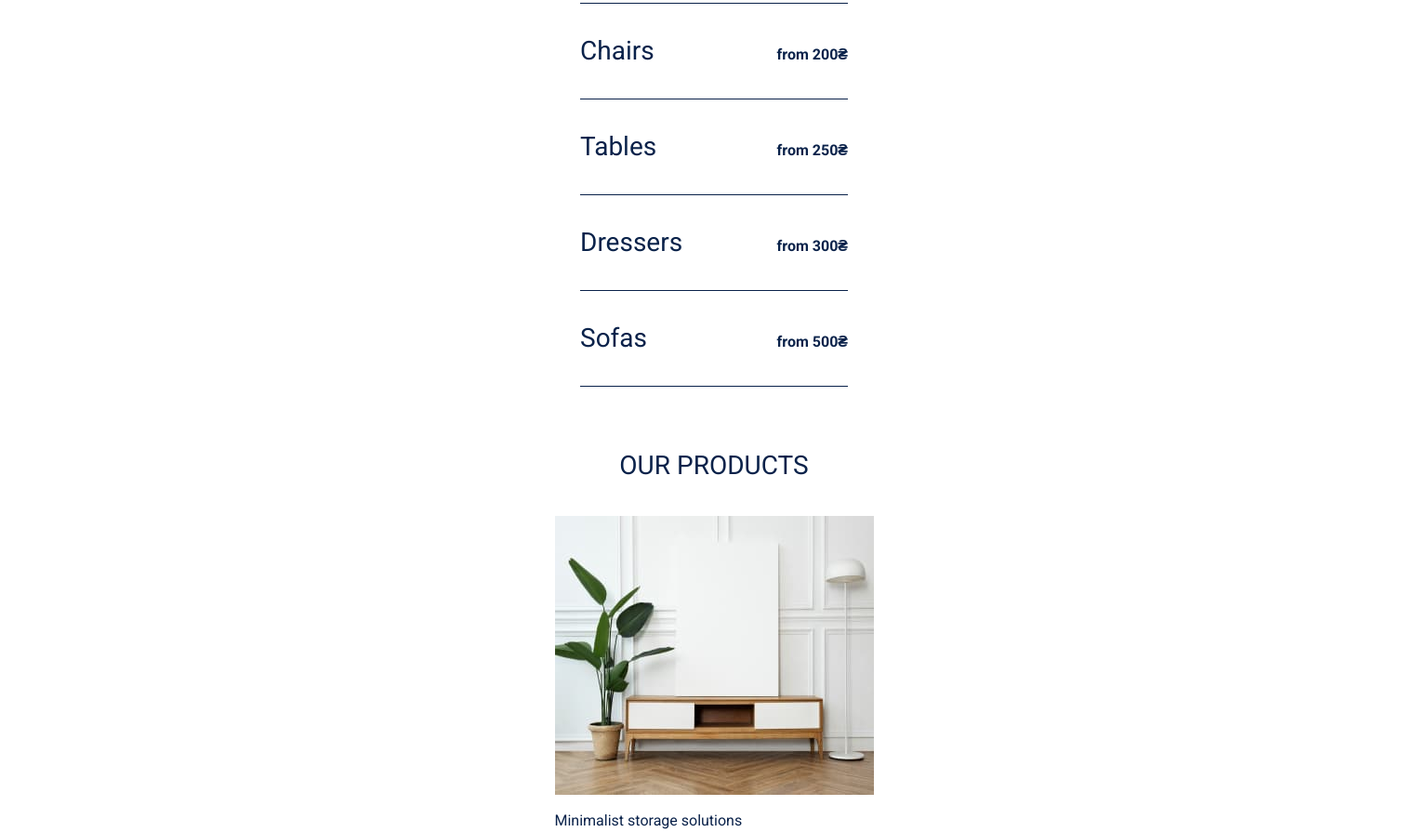
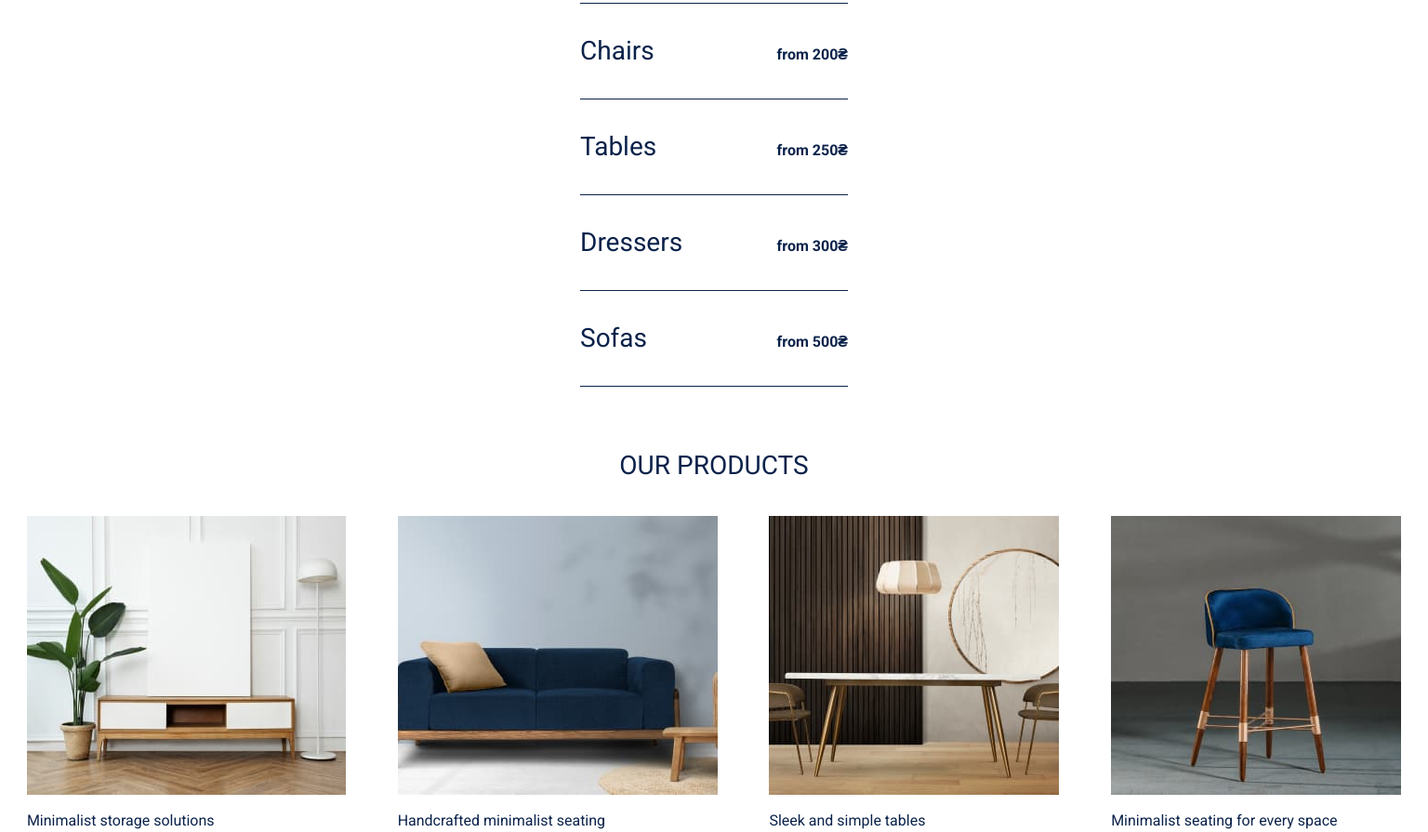
Before and after one commit to Alexandra100layrenko/project_html-css, a plain HTML site: page price.html in a window 1536 px wide. Shown: the part 61-956 px from the top of the page at 93% size. Drawn offline with nearby package versions, Linux system fonts and the light colour scheme.

Commit message:
update all

```diff
--- a/css/media.css
+++ b/css/media.css
@@ -14,6 +14,10 @@
     }
     /* === 3 === */
     /* === 4 === */
+    .wraper-dec{
+      visibility: visible;
+      display: block;
+    }
 }
 
 /* ==================== DESTOP ==================== */
@@ -23,4 +27,8 @@
     }
     /* === 3 === */
     /* === 4 === */
+    .wraper-tab{
+      visibility: visible;
+      display: block;
+    }
 }
```
